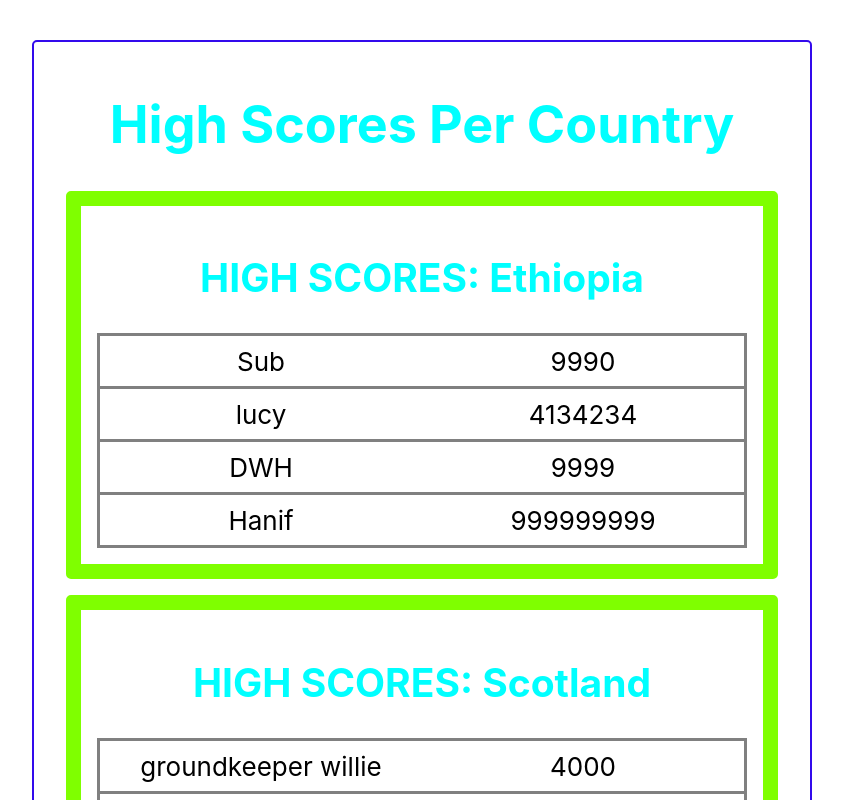
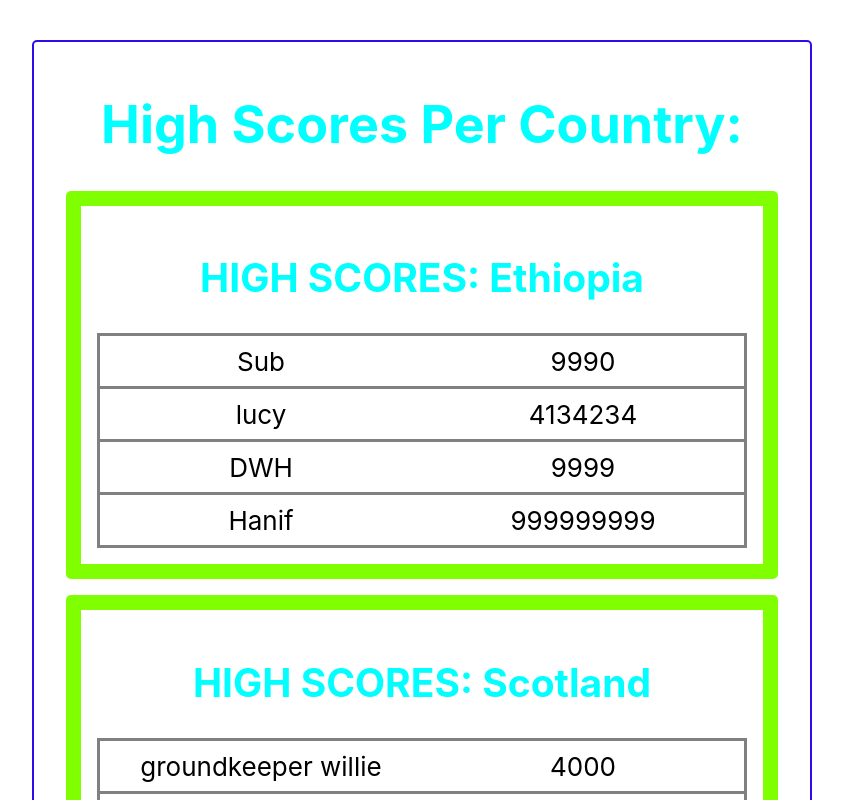
Before and after one commit to AhmadJanah/high-scores-react, a React (Create React App) app: page / in a window 1280 px wide. Shown: the top 800 px of the page, without its empty margins (218-1061 px from the left). Built offline with nearby package versions, Linux system fonts and the light colour scheme.

Commit message:
My third commit

```diff
--- a/src/ScoreTable.js
+++ b/src/ScoreTable.js
@@ -2,7 +2,7 @@ import React from "react";
 function ScoreTable(props) {
     return (
         <div className="comp-div">
-            <h1>High Scores Per Country</h1>
+            <h1>High Scores Per Country:</h1>
             {props.tableScores.map(score => (
                 <div key={score.name} className="score-div">
                     <h2>HIGH SCORES: {score.name}</h2>
```
